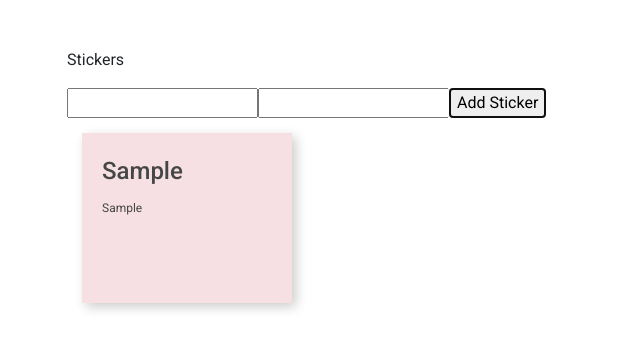
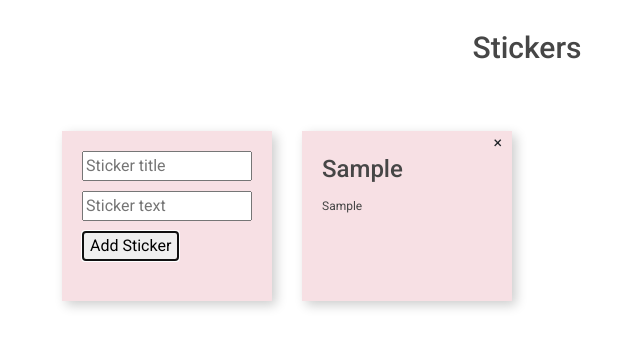
Before and after one commit to lirilla/Stickers, a React app: page / in a window 1280 px wide. Both pictures are taken after typing "Sample", "Sample" into the empty fields and a click on the button "Add Sticker". Shown: the whole page, without its empty margins (113-753 px from the left). Built offline with nearby package versions, Linux system fonts and the light colour scheme.

Commit message:
Added deleting

```diff
--- a/src/css/style.less
+++ b/src/css/style.less
@@ -3,6 +3,19 @@
 
 body {
 	font-family: 'Roboto', sans-serif;
+}
+
+.container {
+	padding: 30px 0px;
+}
+
+.page {
+	&__header {
+		text-align: center;
+		color: @stickertext;
+		font-size: 30px;
+		margin-bottom: 50px;
+	}
 }
 
 .stickers {
@@ -23,6 +36,14 @@ body {
 	width: 25%;
 	padding: 15px;
 	height: 200px;
+	position: relative;
+
+	&__delete {
+		position: absolute;
+		top: 15px;
+		right: 25px;
+		cursor: pointer;
+	}
 
 	&__wrapper {
 		color: @stickertext;
@@ -41,4 +62,17 @@ body {
 	&__text {
 		font-size: 12px;
 	}
+
+	form {
+		input {
+			display: inline-block;
+			font-family: 'Roboto', sans-serif !important;
+			width: 100%;
+			margin-bottom: 10px;
+		}
+
+		button {
+			font-family: 'Roboto', sans-serif;
+		}
+	}
 }
--- a/src/index.html
+++ b/src/index.html
@@ -8,13 +8,9 @@
 </head>
 <body>
     <div class="container">
-        <div class="row mt-5">
-            <div class="col-md-4 offset-md-1">
-                <p>Stickers</p>
-                <div id="root">
-                    <!-- form -->
-                </div>
-            </div>
+        <h1 class="page__header">Stickers</h1>
+        <div id="root">
+            <!-- form -->
         </div>
     </div>
 </body>
--- a/src/js/actions/index.js
+++ b/src/js/actions/index.js
@@ -9,10 +9,10 @@ export const addSticker = (title, text) => {
   }
 }
 
-export const loadStickers = () => {
-  //console.log('loadStickers')
+export const deleteSticker = (id) => {
   return {
-    type: 'LOAD_STICKERS'
+    type: 'DELETE_STICKER',
+    id
   }
 }
 
@@ -23,9 +23,9 @@ export const toggleSticker = (id) => {
   }
 }
 
-export const deleteSticker = (id) => {
+/*export const deleteSticker = (id) => {
   return {
     type: 'DELETE_STICKER',
     id
   }
-}
+}*/
--- a/src/js/components/App.js
+++ b/src/js/components/App.js
@@ -5,8 +5,10 @@ import '../../css/style.less'
 
 const App = () => (
   <div className="stickers__wrapper">
-    <AddSticker />
-    <AllStickerList />
+  	<div className="stickers__list">
+	    <AddSticker />
+	    <AllStickerList />
+	</div>
   </div>
 )
 
--- a/src/js/components/Sticker.js
+++ b/src/js/components/Sticker.js
@@ -1,11 +1,12 @@
 import React from 'react'
 import PropTypes from 'prop-types'
 
-const Sticker = ({ onClick, title, text }) => (
+const Sticker = ({ onClick, deleteSticker, title, text }) => (
   <div
     className="sticker"
     onClick={onClick}
   >
+    <div className="sticker__delete" onClick={deleteSticker}>×</div>
     <div className="sticker__wrapper">
       <div className="sticker__title">{title}</div>
       <div className="sticker__text">{text}</div>
--- a/src/js/components/StickerList.js
+++ b/src/js/components/StickerList.js
@@ -2,16 +2,15 @@ import React from 'react'
 import PropTypes from 'prop-types'
 import Sticker from './Sticker'
 
-const StickerList = ({ stickers, onStickerClick }) => (
-  <div className="stickers__list">
-    {stickers.map(sticker =>
+const StickerList = ({ stickers, onStickerClick, onDeleteSticker }) => (
+    stickers.map(sticker =>
       <Sticker
         key={sticker.id}
         {...sticker}
         onClick={() => onStickerClick(sticker.id)}
+        deleteSticker={() => onDeleteSticker(sticker.id)}
       />
-    )}
-  </div>
+    )
 )
 
 StickerList.propTypes = {
@@ -20,7 +19,8 @@ StickerList.propTypes = {
     title: PropTypes.string.isRequired,
     text: PropTypes.string.isRequired
   }).isRequired).isRequired,
-  onStickerClick: PropTypes.func.isRequired
+  onStickerClick: PropTypes.func.isRequired,
+  onDeleteSticker: PropTypes.func.isRequired
 }
 
 export default StickerList
--- a/src/js/containers/AddStickers.js
+++ b/src/js/containers/AddStickers.js
@@ -7,7 +7,8 @@ let AddSticker = ({ dispatch }) => {
   let text
 
   return (
-    <div>
+    <div className="sticker">
+      <div className="sticker__wrapper">
       <form onSubmit={e => {
         e.preventDefault()
         if (!title.value.trim() || !text.value.trim()) {
@@ -17,16 +18,21 @@ let AddSticker = ({ dispatch }) => {
         title.value = ''
         text.value = ''
       }}>
-        <input ref={node => {
+        <input
+          placeholder="Sticker title"
+           ref={node => {
           title = node
         }} />
-        <input ref={node => {
+        <input
+          placeholder="Sticker text"
+          ref={node => {
           text = node
         }} />
         <button type="submit">
           Add Sticker
         </button>
       </form>
+      </div>
     </div>
   )
 }
--- a/src/js/containers/StickerList.js
+++ b/src/js/containers/StickerList.js
@@ -1,5 +1,5 @@
 import { connect } from 'react-redux'
-import { toggleSticker, loadStickers } from '../actions'
+import { toggleSticker, deleteSticker } from '../actions'
 import StickerList from '../components/StickerList'
 
 const getAllStickers = (stickers) => {
@@ -17,6 +17,9 @@ const mapDispatchToProps = (dispatch) => {
   return {
     onStickerClick: (id) => {
       dispatch(toggleSticker(id))
+    },
+    onDeleteSticker: (id) => {
+      dispatch(deleteSticker(id))
     }
   }
 }
--- a/src/js/reducers/stickers.js
+++ b/src/js/reducers/stickers.js
@@ -35,6 +35,9 @@ const stickers = (state = [], action) => {
       return state.map(t =>
         sticker(t, action)
       )
+    case 'DELETE_STICKER':
+      localStorage.setItem('Stickers', JSON.stringify(state.filter(item => item.id != action.id)));
+      return state.filter(item => item.id != action.id)
     default:
       return state
   }
```
